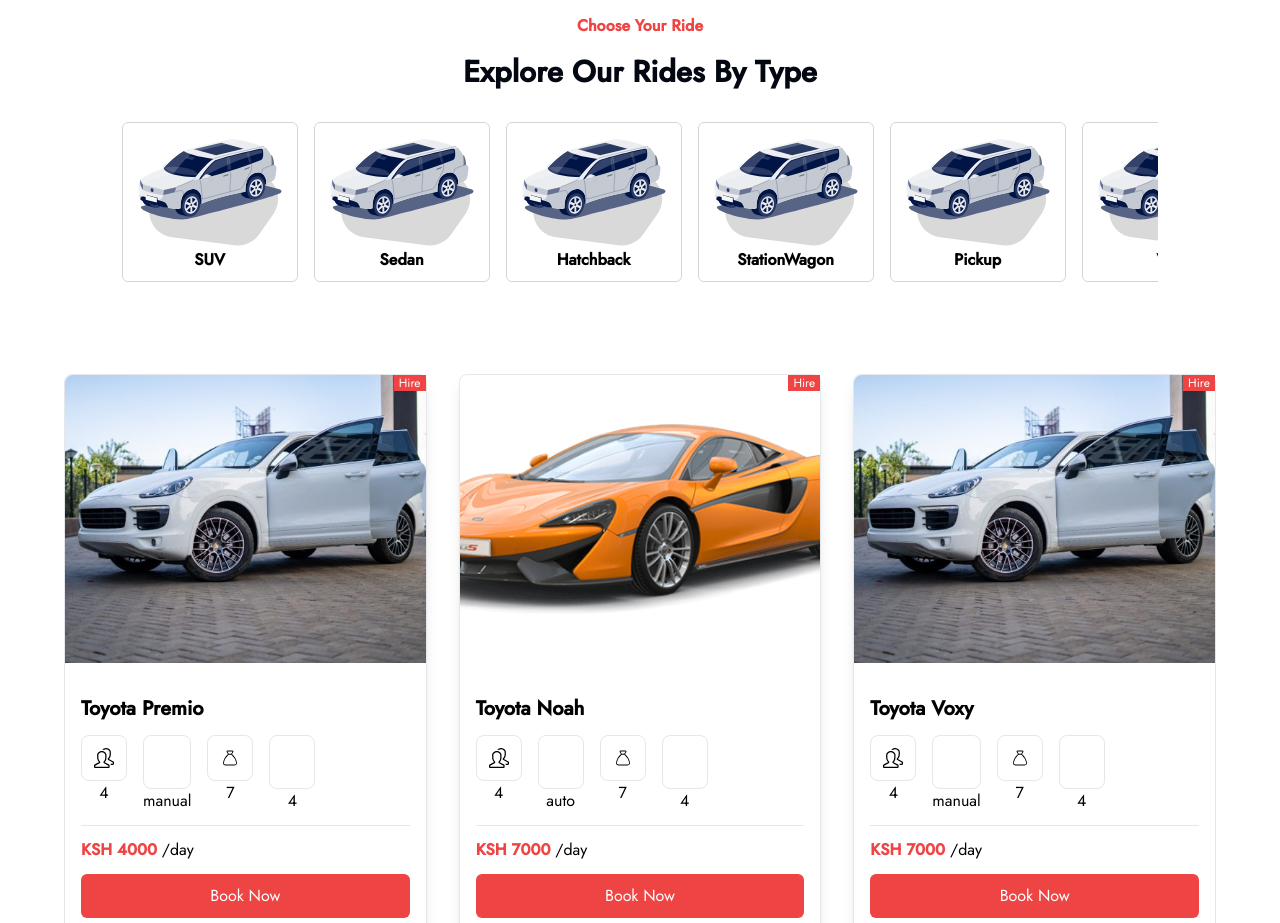
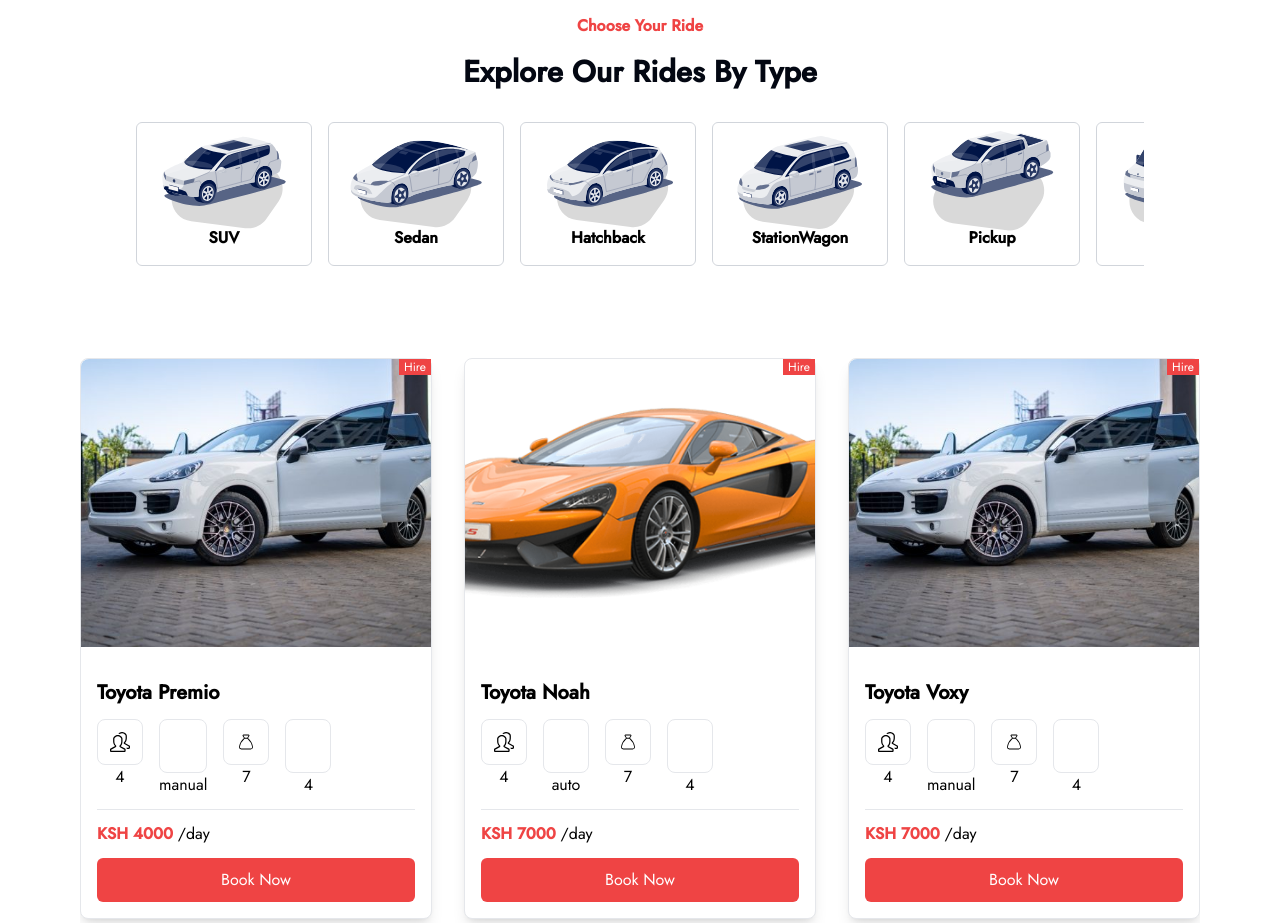
Before and after one commit to njau58/kar-hire, a React (Vite) app: page / in a window 1280 px wide. Shown: the part 1200-2123 px from the top of the page. Built offline with nearby package versions, Linux system fonts and the light colour scheme; some icons are missing.

Commit message:
filter by type

```diff
--- a/src/components/Portifolio/index.tsx
+++ b/src/components/Portifolio/index.tsx
@@ -1,4 +1,3 @@
-
 import SingleRide from "./SingleRide";
 import vihicles, { CarProps } from "../../services/allVihicles";
 import { useState } from "react";
@@ -51,7 +50,6 @@
       brand_name: "Coupe",
       image: coupe,
     },
-
   ];
 
   const handleBrandClick = (brand_name: string) => {
@@ -63,18 +61,15 @@
   };
 
   return (
-    <section className=" relative  my-24 max-w-6xl lg:mx-auto mx-4 flex items-center justify-center overflow-hidden">
+    <section className=" relative  my-24 max-w-6xl lg:mx-auto px-4 flex items-center justify-center overflow-hidden">
       <div className="flex flex-col items-center justify-center gap-4   w-full mx-auto  ">
         <p className="text-center font-bold text-primary">Choose Your Ride</p>
         <h2 className="text-3xl text-gray-950 font-bold g:text-5xl">
           Explore Our Rides By Type
         </h2>
 
-
-
-
         <div
-          className="grid grid-flow-col grid-rows-2 pb-3 overflow-x-auto overflow-y-hidden  py-4   lg:w-[90%]  w-96  md:grid-rows-1 gap-x-4 gap-y-8
+          className="grid grid-flow-col grid-rows-2 pb-3 overflow-x-auto overflow-y-hidden  py-4   lg:w-[90%]  w-full  md:grid-rows-1 gap-x-4 gap-y-8
           hover:scrollbar-thumb-primary/80 scrollbar-thumb-rounded-lg scrollbar-track-red-50  scrollbar-thumb-primary
         scrollbar-thin"
         >
@@ -83,17 +78,17 @@
               <a
                 key={index}
                 onClick={() => handleBrandClick(brand.brand_name)}
-                className="flex pb-4 w-44 flex-col h-40  items-center duration-200 ease-in-out border-[0.5px] hover:border-[1px] border-gray-300 rounded-md cursor-pointer hover:scale-105 "
+                className="flex pb-4 w-44 flex-col h-36  items-center duration-200 ease-in-out border-[0.5px] hover:border-[1px] border-gray-300 rounded-md cursor-pointer hover:scale-105 "
               >
                 <img
                   alt={brand.brand_name}
                   loading="lazy"
-                  width="266"
-                  height="240"
+                  width="150"
+                  height="150"
                   decoding="async"
                   data-nimg="1"
-                  className="w-fit"
-                  src={suv}
+                  className="w-"
+                  src={brand.image}
                 ></img>
                 <span className="relative font-semibold capitalize -top-8 text-motokaa-primary">
                   {brand.brand_name}
```
Also changed, not shown: src/assets/images/coupe.svg.
